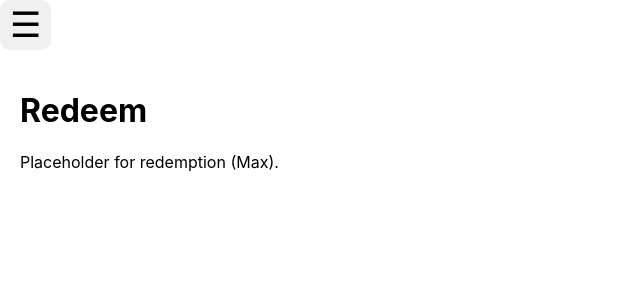
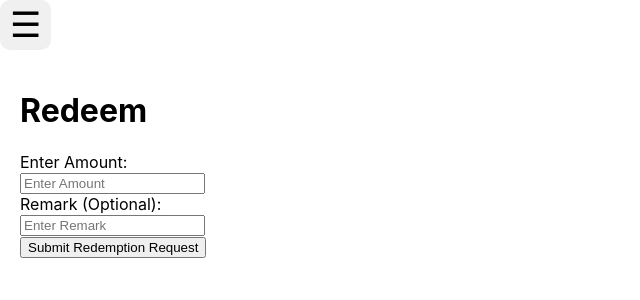
Before and after one commit to grandrx10/CSC309Website, a React (Create React App) app in the folder frontend/: page /redeem in a window 1280 px wide. Shown: the top 300 px of the page, without its empty margins (0-640 px from the left). Built offline with nearby package versions, Linux system fonts and the light colour scheme.

Commit message:
Users can request redemptions

```diff
--- a/frontend/package.json
+++ b/frontend/package.json
@@ -14,6 +14,7 @@
     "dayjs": "^1.11.13",
     "react": "^19.1.0",
     "react-dom": "^19.1.0",
+    "react-qr-code": "^2.0.15",
     "react-router-dom": "^6.30.0",
     "react-scripts": "^5.0.1",
     "web-vitals": "^2.1.4"
--- a/frontend/src/pages/Features/Transactions/Redeem.jsx
+++ b/frontend/src/pages/Features/Transactions/Redeem.jsx
@@ -1,13 +1,108 @@
-import React from 'react';
+import React, { useState } from 'react';
 import NavBar from '../../../components/NavBar';
+import QRCode from 'react-qr-code';
+
+const SuccessMessage = ({ redemptionId, amount, utorId, remark }) => (
+    <div className="transfer-success">
+        <h2>Redemption Request Sent!</h2>
+        <p>You've requested to redeem {amount} point(s).</p>
+        <p>Redemption ID: {redemptionId}</p>
+        <p>Provide this QR code to a cashier to process the redemption.</p>
+        <QRCode
+            value={`Redemption ID - ${redemptionId}\nAmount - ${amount}\nRequested by - ${utorId}`}
+        />
+    </div>
+);
 
 const Redeem = () => {
+    const [amount, setAmount] = useState('');
+    const [remark, setRemark] = useState('');
+    const [result, setResult] = useState(null);
+
+    const handleAmountChange = (event) => {
+        setAmount(parseInt(event.target.value, 10) || '');
+    };
+
+    const handleRemarkChange = (event) => {
+        setRemark(event.target.value);
+    };
+
+    const handleRedemption = async () => {
+        try {
+            const token = localStorage.getItem('authToken');
+
+            const response = await fetch(`http://localhost:3100/users/me/transactions`, {
+                method: "POST",
+                headers: {
+                    "Content-Type": "application/json",
+                    "Authorization": `Bearer ${token}`
+                },
+                body: JSON.stringify({
+                    type: "redemption",
+                    amount,
+                    remark
+                })
+            });
+
+            if (response.ok) {
+                const data = await response.json();
+                setResult({ success: true, redemptionId: data.id, amount, utorId: data.utorid, remark });
+                setAmount('');
+                setRemark('');
+                console.log("Redemption successful: ", data);
+            } else {
+                const data = await response.json();
+                setResult({ success: false, error: `Error ${response.status}: ${data.error}` });
+                console.error("Failed to complete redemption");
+            }
+        } catch (error) {
+            setResult({ success: false, error: "Error during redemption: " + error.message });
+            console.error("Error during redemption:", error);
+        }
+    };
+
     return (
         <div>
             <NavBar>
-        <div class="redeem">
+                <div className="redemption">
                     <h1>Redeem</h1>
-            <p>Placeholder for redemption (Max).</p>
+                    <label htmlFor="amount">Enter Amount:</label>
+                    <div>
+                        <input
+                            className="input-field"
+                            type="number"
+                            id="amount"
+                            value={amount}
+                            onChange={handleAmountChange}
+                            placeholder="Enter Amount"
+                        />
+                    </div>
+                    <label htmlFor="remark">Remark (Optional):</label>
+                    <div>
+                        <input
+                            className="input-field"
+                            type="text"
+                            id="remark"
+                            value={remark}
+                            onChange={handleRemarkChange}
+                            placeholder="Enter Remark"
+                        />
+                    </div>
+                    <button onClick={handleRedemption}>Submit Redemption Request</button>
+                    {result && result.success && (
+                        <SuccessMessage
+                            redemptionId = {result.redemptionId}
+                            amount = {result.amount}
+                            utorId = {result.utorId}
+                            remark = {result.remark}
+                        />
+                    )}
+                    {result && !result.success && (
+                        <div className="transfer-failed">
+                            <h2>Redemption Failed.</h2>
+                            <p>{result.error}</p>
+                        </div>
+                    )}
                 </div>
             </NavBar>
         </div>
--- a/frontend/src/pages/Features/Transactions/Transfer.jsx
+++ b/frontend/src/pages/Features/Transactions/Transfer.jsx
@@ -104,7 +104,6 @@ const Transfer = () => {
                         <SuccessMessage
                             amount={result.amount}
                             userId={result.userId}
-                            points={result.points}
                         />
                     )}
                     {result && !result.success && (
--- a/frontend/src/pages/Home/Home.jsx
+++ b/frontend/src/pages/Home/Home.jsx
@@ -1,5 +1,6 @@
 import React, { useState, useEffect } from 'react';
 import NavBar from '../../components/NavBar';
+import QRCode from 'react-qr-code';
 
 const Home = () => {
     const [userInfo, setUserInfo] = useState(null);
@@ -40,6 +41,10 @@ const Home = () => {
                             <h2>Welcome, {userInfo.name}!</h2>
                             <p>{userInfo.role.charAt(0).toUpperCase() + userInfo.role.slice(1)}</p>
                             <p>{userInfo.points} points</p>
+                            {/* Test with https://scanqr.org/, it includes line breaks */}
+                            <QRCode
+                                value={`User ID - ${userInfo.id}\nUTORid - ${userInfo.utorid}`}
+                            />
                         </div>
                     ) : (
                         <p>Loading user info...</p>
```
Also changed, not shown: 1 other file (tests, documents, lock files or other folders). Lines whose indentation alone changed are shown as unchanged.
